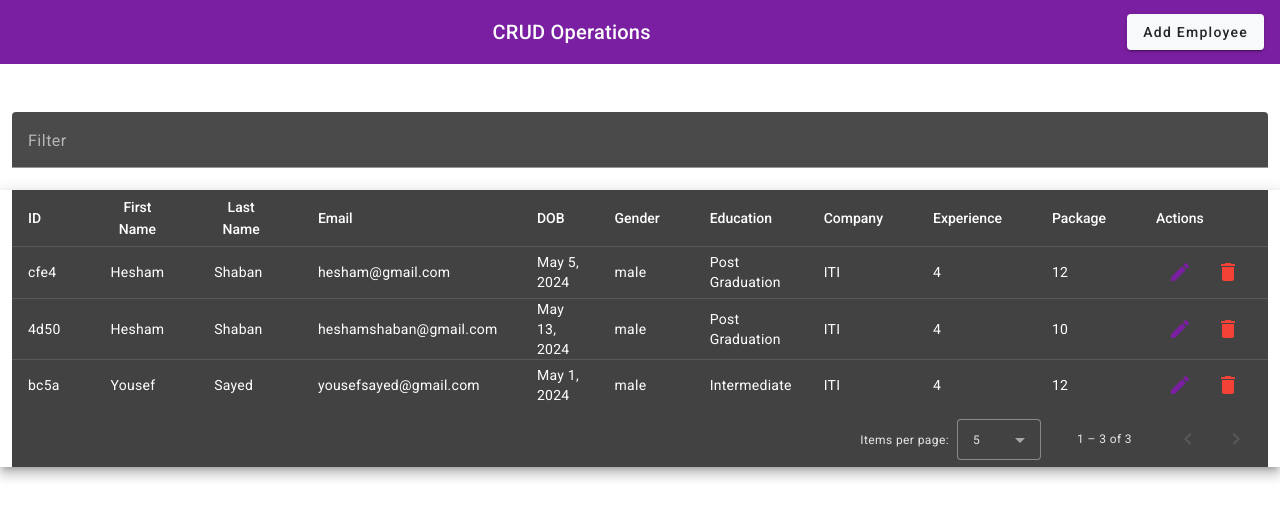
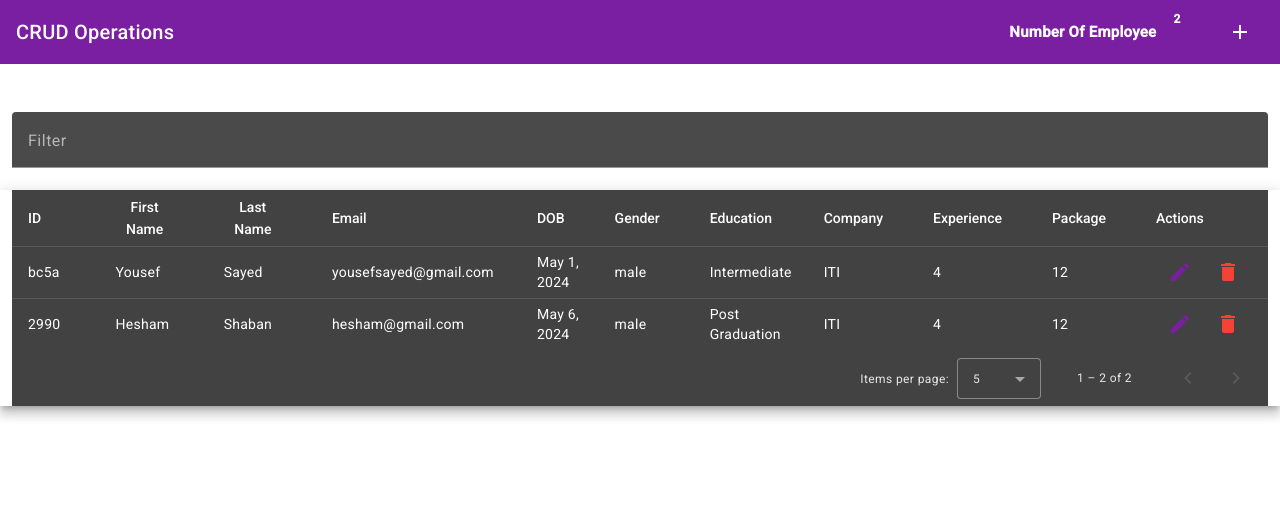
Before and after one commit to HeshamAhmedShaban/Crud-Operations-Using-Angular-Material, an Angular app in the folder task1-crud-operations/: page / in a window 1280 px wide. Shown: the top 518 px of the page. Built offline with nearby package versions, Linux system fonts and the light colour scheme; data requests are answered from the project's data file.

Commit message:
Some Edit in Header Component Number Of Employee

```diff
--- a/task1-crud-operations/src/app/core/static-components/header/header.component.css
+++ b/task1-crud-operations/src/app/core/static-components/header/header.component.css
@@ -1,3 +1,22 @@
 .example-spacer {
   flex: 1 1 auto;
 }
+
+:host {
+  display: flex;
+  flex-direction: column;
+  align-items: flex-start;
+}
+
+
+
+div{
+  color: white;
+  margin-right: 50px;
+}
+.centered-div {
+  display: flex;
+  justify-content: center;
+  align-items: center;
+  /* background-color: white; */
+}
--- a/task1-crud-operations/src/app/core/static-components/header/header.component.html
+++ b/task1-crud-operations/src/app/core/static-components/header/header.component.html
@@ -1,6 +1,11 @@
 <mat-toolbar color="primary">
   <mat-toolbar-row>
-    <span class="example-spacer text-center">CRUD Operations</span>
-    <span class="text-center"></span>
-    <button mat-raised-button color="primary" class="bg-light text-dark font-weight-bold" (click)="openAddEdditEmployeeForm()">Add Employee</button>
+    <span class="example-spacer">CRUD Operations</span>
+    <div class="centered-div">
+      <span [matBadge]="numberOfEmployees | async" matBadgeOverlap="false" class="badge text-white">Number Of Employee</span>
+    </div>
+    <button mat-icon-button aria-label="Add Employee" (click)="openAddEdditEmployeeForm()">
+      <mat-icon>add</mat-icon>
+    </button>
   </mat-toolbar-row>
+</mat-toolbar>
--- a/task1-crud-operations/src/app/core/static-components/header/header.component.ts
+++ b/task1-crud-operations/src/app/core/static-components/header/header.component.ts
@@ -1,4 +1,4 @@
-import { Component } from '@angular/core';
+import { Component, OnInit } from '@angular/core';
 import {MatToolbarModule} from '@angular/material/toolbar'
 import {MatIconModule} from '@angular/material/icon';
 import {MatDividerModule} from '@angular/material/divider';
@@ -6,17 +6,31 @@ import {MatButtonModule} from '@angular/material/button';
 import {MatDialog} from '@angular/material/dialog';
 import { AddEditEmployeeComponent } from '../add-edit-employee/add-edit-employee.component';
 import { FormsModule } from '@angular/forms';
+import {MatBadgeModule} from '@angular/material/badge';
+
 import { CommonModule } from '@angular/common';
+import { EmployeeService } from '../../services/employee.service';
+import { BehaviorSubject } from 'rxjs';
 @Component({
   selector: 'app-header',
   standalone: true,
-  imports: [MatIconModule,MatDividerModule,MatButtonModule,MatToolbarModule,AddEditEmployeeComponent,FormsModule,CommonModule],
+  imports: [MatIconModule,MatDividerModule,MatButtonModule,MatToolbarModule,AddEditEmployeeComponent,MatBadgeModule,FormsModule,CommonModule],
   templateUrl: './header.component.html',
   styleUrl: './header.component.css'
 })
-export class HeaderComponent {
+export class HeaderComponent implements OnInit {
 
-  constructor(private _dialog: MatDialog) {}
+  numberOfEmployees:BehaviorSubject<number> = new BehaviorSubject<number>(0);
+
+  constructor(private _dialog: MatDialog,private employeeService:EmployeeService) {}
+
+
+  ngOnInit(): void {
+    this.employeeService.employees$.subscribe(employees => {
+      this.numberOfEmployees.next(employees.length)
+    })
+  }
+
 
   openAddEdditEmployeeForm() {
     this._dialog.open(AddEditEmployeeComponent)
--- a/task1-crud-operations/src/app/server/db.json
+++ b/task1-crud-operations/src/app/server/db.json
@@ -18,30 +18,6 @@
   },
   "Employees": [
     {
-      "id": "cfe4",
-      "firstName": "Hesham",
-      "lastName": "Shaban",
-      "email": "hesham@gmail.com",
-      "dateOfBirth": "2024-05-05T21:00:00.000Z",
-      "gender": "male",
-      "education": "Post Graduation",
-      "company": "ITI",
-      "experience": 4,
-      "package": 12
-    },
-    {
-      "firstName": "Hesham",
-      "lastName": "Shaban",
-      "email": "heshamshaban@gmail.com",
-      "dateOfBirth": "2024-05-13T21:00:00.000Z",
-      "gender": "male",
-      "education": "Post Graduation",
-      "company": "ITI",
-      "experience": 4,
-      "package": 10,
-      "id": "4d50"
-    },
-    {
       "id": "bc5a",
       "firstName": "Yousef",
       "lastName": "Sayed",
@@ -52,6 +28,18 @@
       "company": "ITI",
       "experience": 4,
       "package": 12
+    },
+    {
+      "id": "2990",
+      "firstName": "Hesham",
+      "lastName": "Shaban",
+      "email": "hesham@gmail.com",
+      "dateOfBirth": "2024-05-06T21:00:00.000Z",
+      "gender": "male",
+      "education": "Post Graduation",
+      "company": "ITI",
+      "experience": 4,
+      "package": 12
     }
   ]
 }
```
